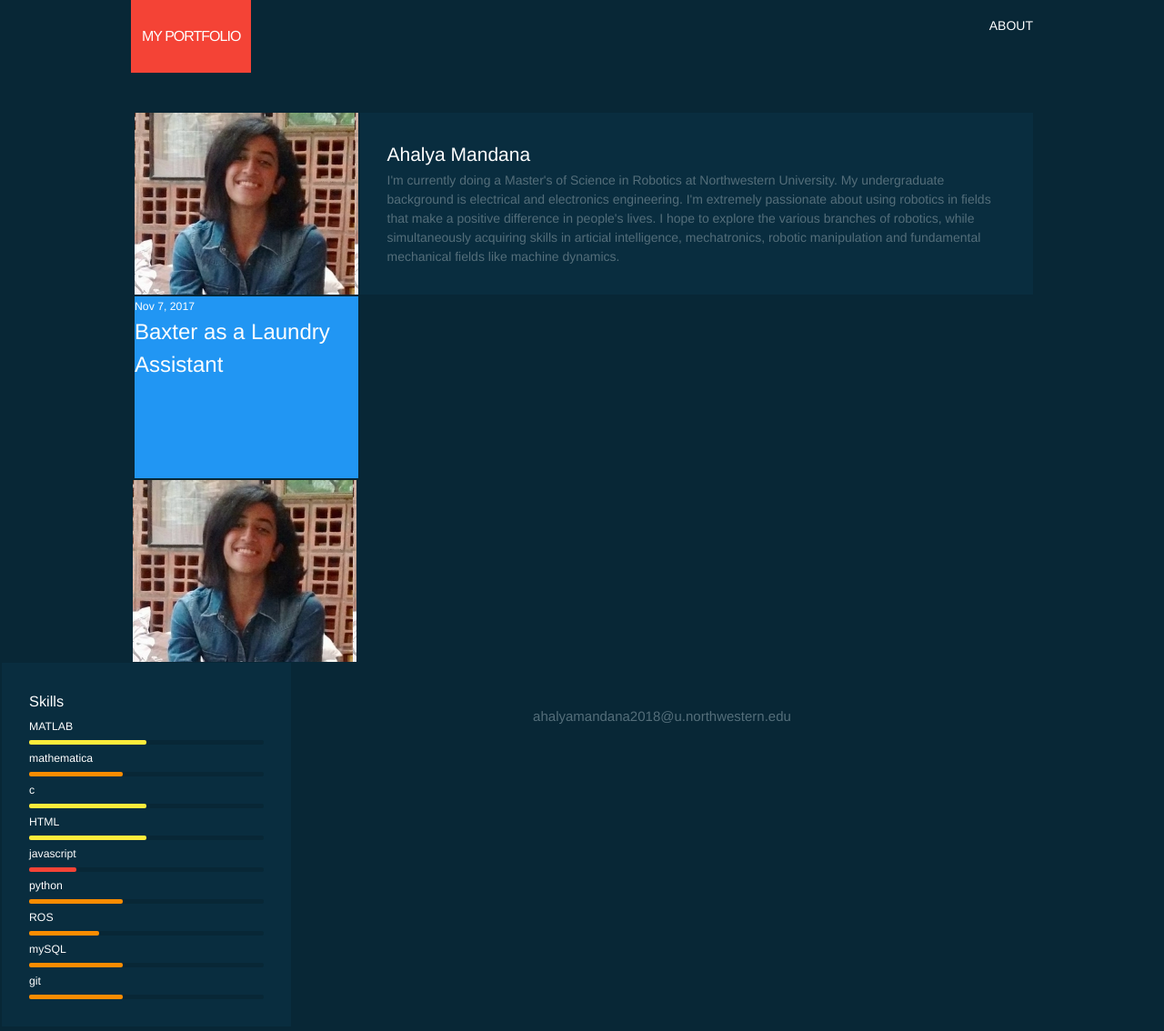
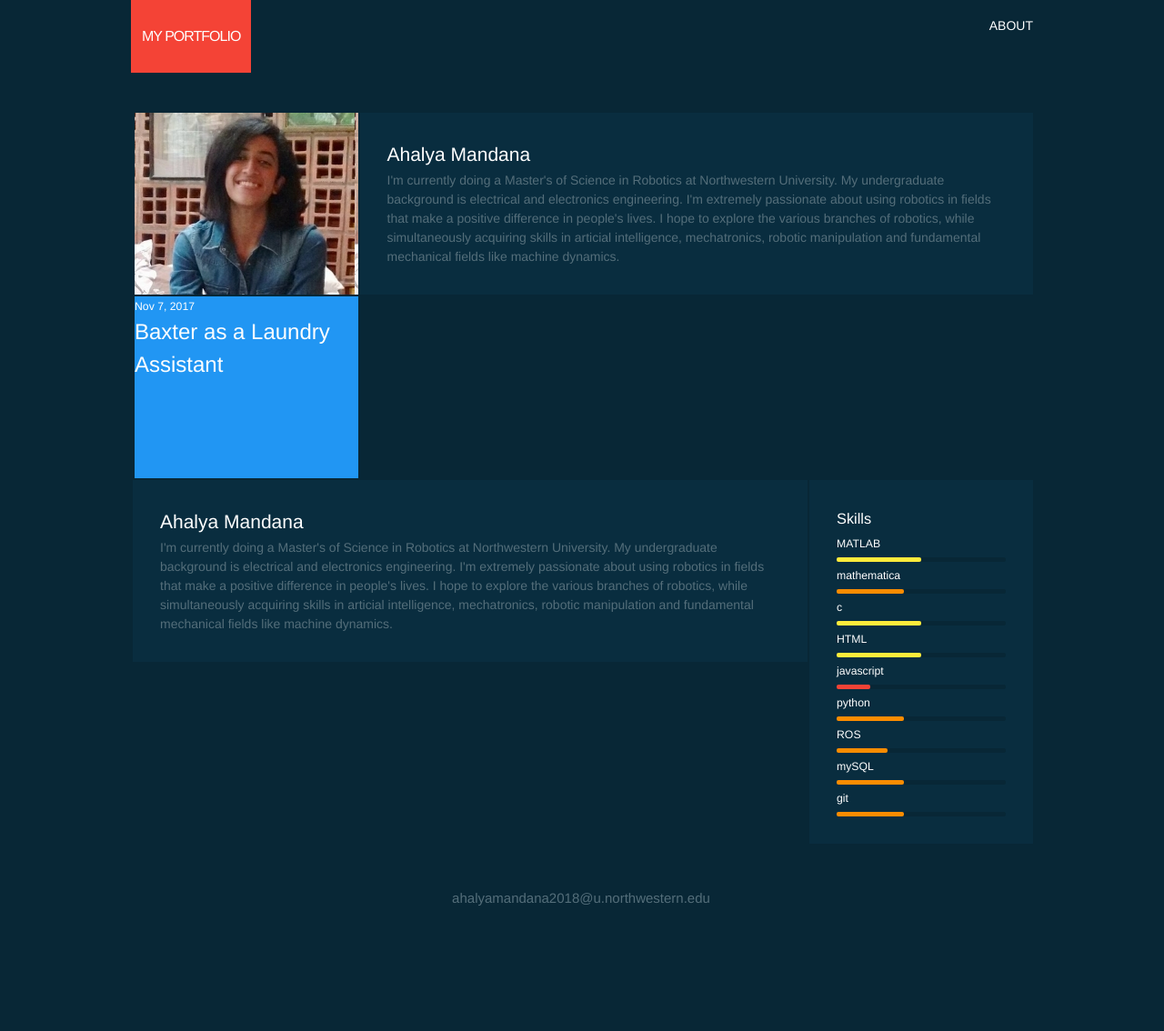
Before and after one commit to am2512/am2512.github.io, a Jekyll site: the page built from index.html, in a window 1280 px wide. Shown: the whole page at 91% size. Built offline with Jekyll 4.4.1, drawn with Linux system fonts in a browser that asks for light colours; after the commit the page ends 1005 px from its top, so only the background shows below that.

Commit message:
Formatting content

```diff
--- a/index.html
+++ b/index.html
@@ -39,11 +39,13 @@ layout: default
     {% endfor %}
     </div>
 
-      <div class="col col-3">
-          <div class="block glass"  style="background-image:url(assets/avatar.jpg)">
-          </div>
-      </div>
-
+      <div class="col col-9">
+        <div class="block glass">
+            <div class="block-body">
+                <h2>Ahalya Mandana</h2>
+                <p class="grey-text">I'm currently doing a Master's of Science in Robotics at Northwestern University. My undergraduate background is electrical and electronics engineering. I'm extremely passionate about using robotics in fields that make a positive difference in people's lives. I hope to explore the various branches of robotics, while simultaneously acquiring skills in articial intelligence, mechatronics, robotic manipulation and fundamental mechanical fields like machine dynamics.</p>
+            </div>
+        </div>
       </div>
   </div>
 
```
